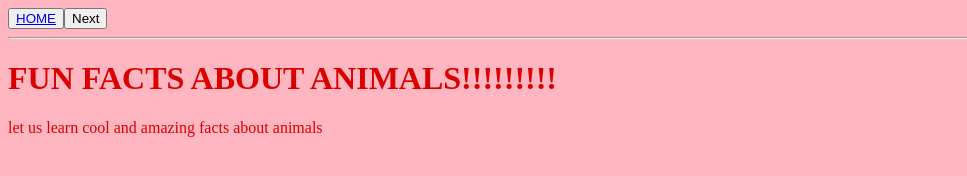
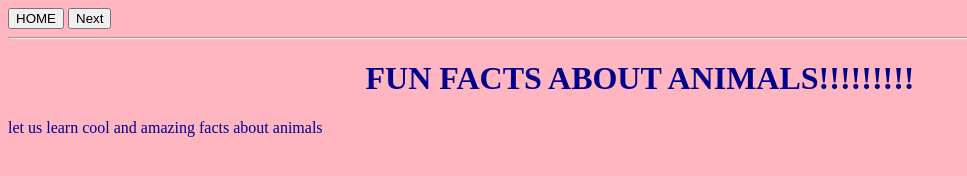
Before and after one commit to ananyax1358-crypto/ANIMAL_FACTS_WEBSITE, a plain HTML site: page index.html in a window 1280 px wide. Shown: the whole page, without its empty margins (0-967 px from the left). Drawn offline with Linux system fonts and the light colour scheme.

Commit message:
Update index.html

```diff
--- a/index.html
+++ b/index.html
@@ -1,16 +1,18 @@
 
-<!-- saved from url=(0026)file:///C:/HTML/FIRST.html -->
-<html><head><meta http-equiv="Content-Type" content="text/html; charset=windows-1252"><title>my_website</title></head>
-<body bgcolor="lightpink" text="dark blue">
-<a href="file:///C:/HTML/index.html"></a><button><a href="file:///C:/HTML/index.html">HOME</a>
-<a href="file:///C:/HTML/TWO.html"></a></button><a href="file:///C:/HTML/TWO.html"><button>Next</button></a>
+<html>
+<head>
+  <title>my_website</title>
+</head>
 
+<body bgcolor="lightpink" text="darkblue">
+
+<a href="./index.html"><button>HOME</button></a>
+<a href="./TWO.html"><button>Next</button></a>
 
 <hr>
 
-<h1><centre>FUN FACTS ABOUT ANIMALS!!!!!!!!!</centre></h1>
+<h1><center>FUN FACTS ABOUT ANIMALS!!!!!!!!!</center></h1>
 <p>let us learn cool and amazing facts about animals</p>
 
-
-
-</body></html>
+</body>
+</html>
```
